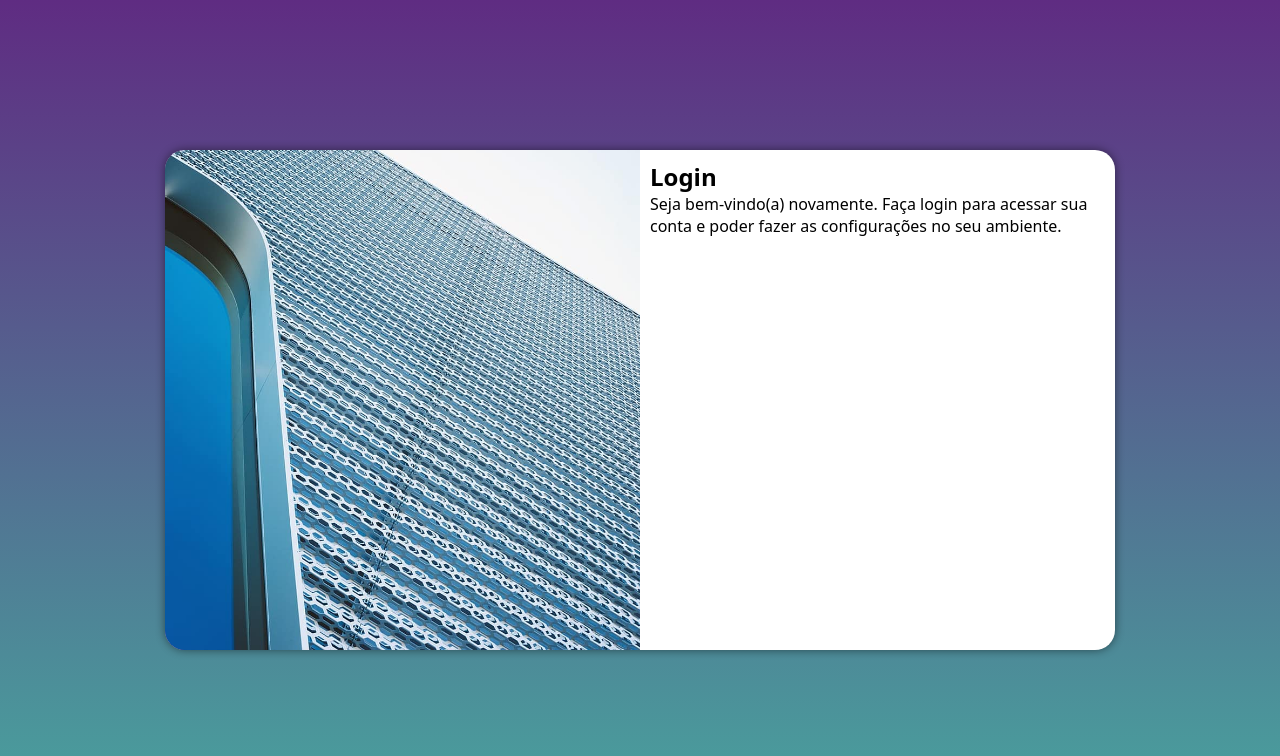
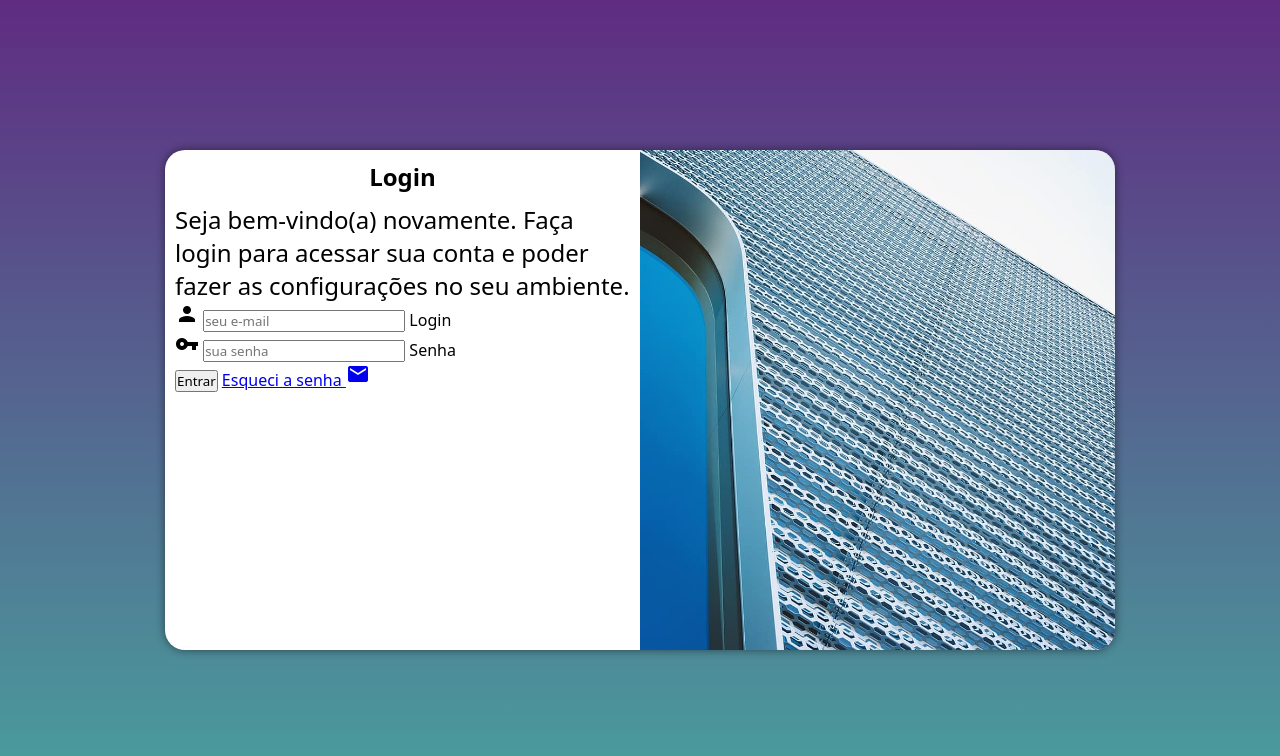
Before and after one commit to dan-cml/html-css, a plain HTML site: page Modulo 4/desafio/des015-guanabara/index.html in a window 1280 px wide. Drawn offline with Linux system fonts and the light colour scheme.

Commit message:
inclusão de formulários

```diff
--- a/Modulo 4/desafio/des015-guanabara/estilos/media-query.css
+++ b/Modulo 4/desafio/des015-guanabara/estilos/media-query.css
@@ -10,14 +10,18 @@
     }
 
     section#login > div#imagem {
-        float: left;
+        float: right;
         width: 30%;
         height: 100%;
     }
 
     section#login > div#formulario {
-        float: right;
+        float: left;
         width: 70%;
+    }
+
+    div#formulario > p {
+        font-size: 1.2em;
     }
 }
 
@@ -31,13 +35,17 @@
     }
 
     section#login > div#imagem {
-        float: left;
+        float: right;
         width: 50%;
         height: 100%;
     }
 
     section#login > div#formulario {
-        float: right;
+        float: left;
         width: 50%;
     }
+
+    div#formulario > p {
+        font-size: 1.5em;
+    }
 }
--- a/Modulo 4/desafio/des015-guanabara/estilos/style.css
+++ b/Modulo 4/desafio/des015-guanabara/estilos/style.css
@@ -55,3 +55,12 @@ section#login > div#formulario {
     display: block;
     padding: 10px;
 }
+
+div#formulario > h1 {
+    text-align: center;
+    margin-bottom: 10px;
+}
+
+div#formulario > p {
+    font-size: .8em;
+}
--- a/Modulo 4/desafio/des015-guanabara/index.html
+++ b/Modulo 4/desafio/des015-guanabara/index.html
@@ -5,6 +5,8 @@
     <meta http-equiv="X-UA-Compatible" content="IE=edge">
     <meta name="viewport" content="width=device-width, initial-scale=1.0">
     <title>Login</title>
+    <link href="https://fonts.googleapis.com/icon?family=Material+Icons"
+    rel="stylesheet">
     <link rel="stylesheet" href="estilos/style.css">
     <link rel="stylesheet" href="estilos/media-query.css">
 </head>
@@ -17,8 +19,21 @@
         <div id="formulario">
             <h1>Login</h1>
             <p>Seja bem-vindo(a) novamente. Faça login para acessar sua conta e poder fazer as configurações no seu ambiente.</p>
-            <form action="login.cs" method="post">
-
+            <form action="login.cs" method="post" autocomplete="on">
+                <div class="campo">
+                    <span class="material-icons">person</span>
+                    <input type="email" name="" id="ilogin" placeholder="seu e-mail" required autocomplete="email" maxlength="30">
+                    <label for="ilogin">Login</label>
+                </div>
+                <div class="campo">
+                    <span class="material-icons">vpn_key</span>
+                    <input type="password" name="" id="isenha" placeholder="sua senha" required autocomplete="current-password" minlength="8" maxlength="20">
+                    <label for="isenha">Senha</label>
+                </div>
+                <input type="submit" value="Entrar">
+                <a href="esqueci.html">Esqueci a senha
+                    <span class="material-icons">mail</span>
+                </a>
             </form>
         </div>
     </section>
```
